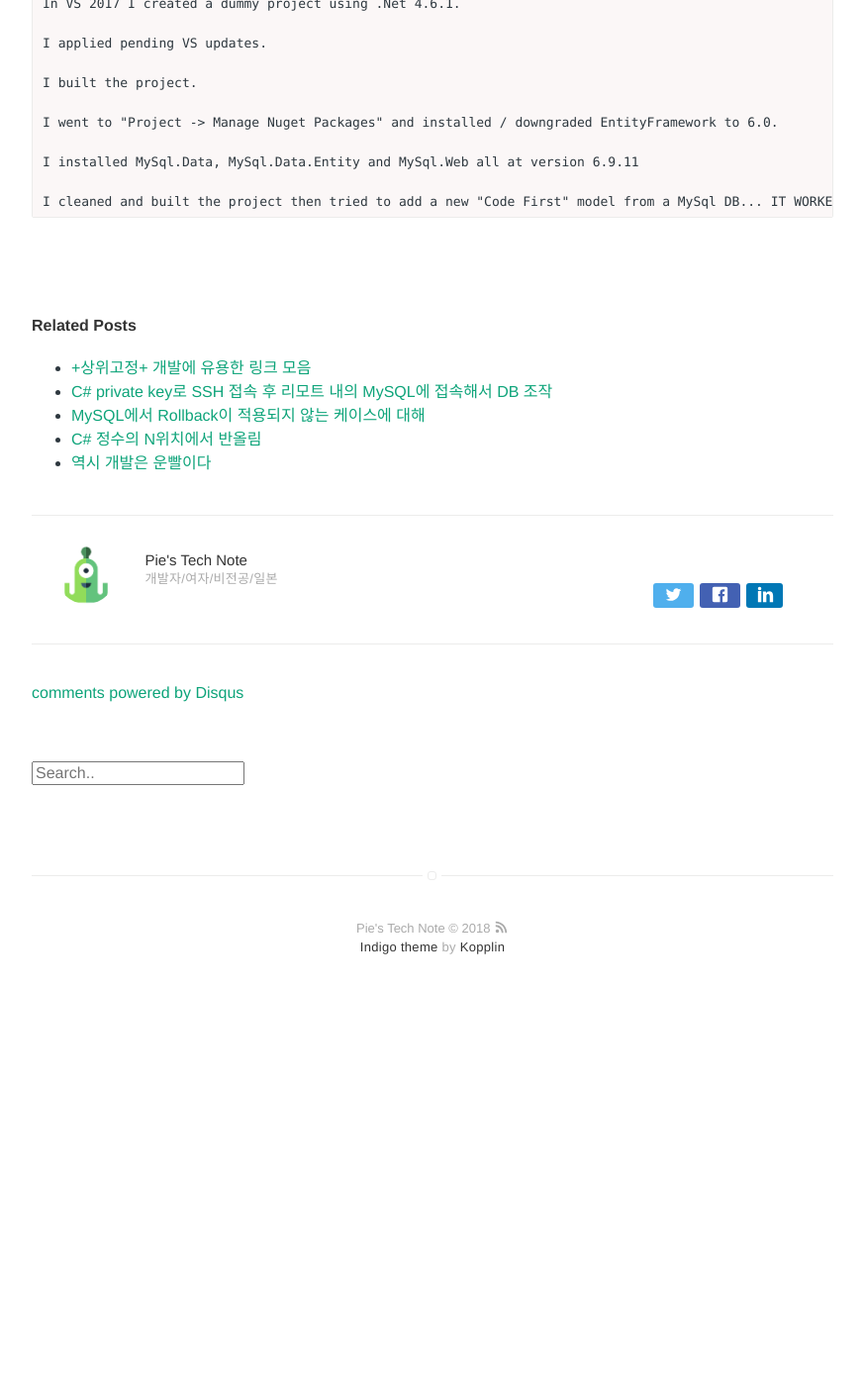
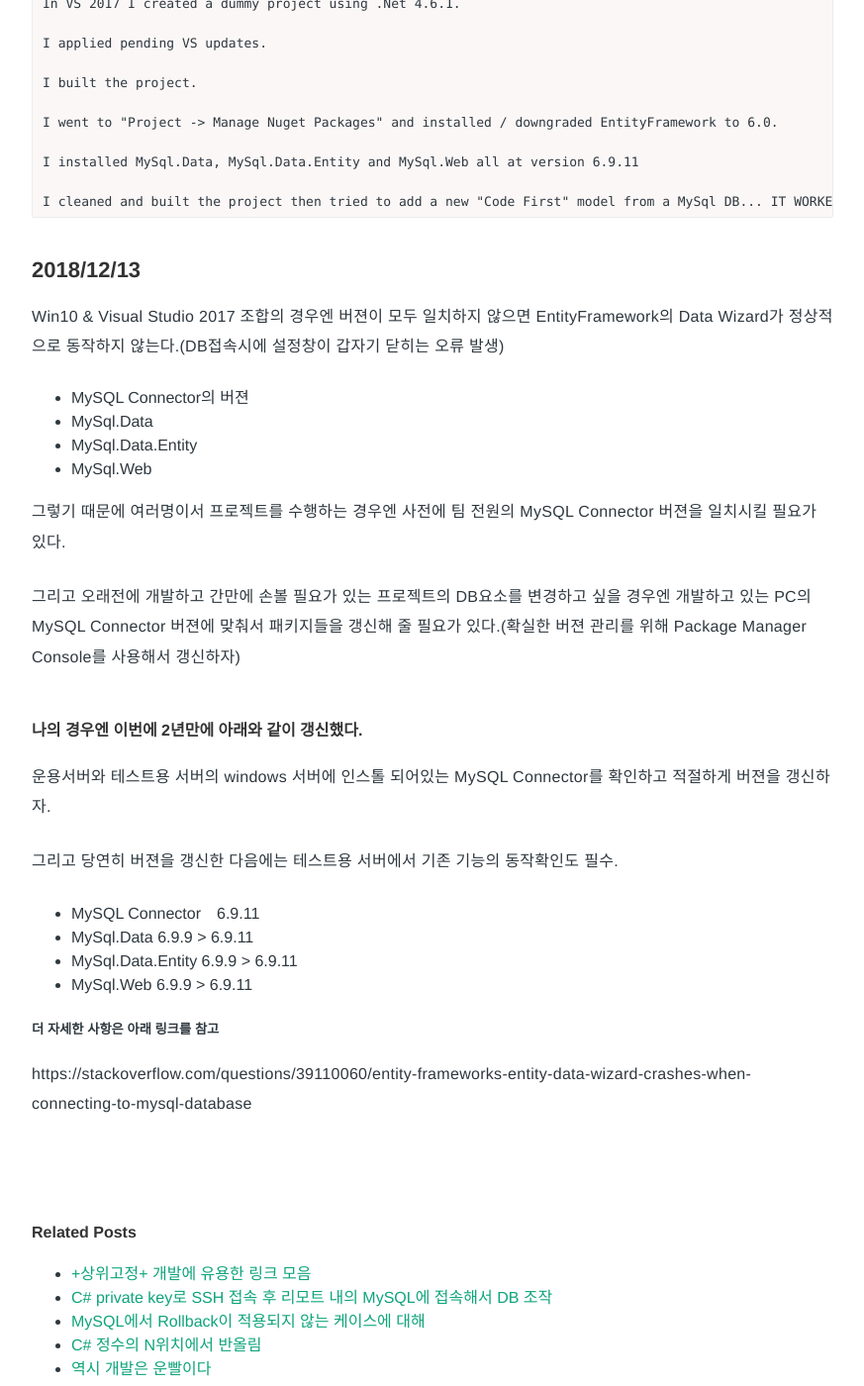
Before and after one commit to Pie001/pie001.github.io, a Jekyll site: the page built from _posts/2017-02-20-0033.md, in a window 1280 px wide and 1400 px high, scrolled down 3419 px. Shown: the whole window at 99% size, without its empty margins (203-1076 px from the left). Built offline with Jekyll 4.4.1, drawn with Linux system fonts in a browser that asks for light colours; comment, search, counter and statistics services are not loaded; before the commit the page ends 4454 px from its top, so only the background shows below that.

Commit message:
Update 2017-02-20-0033.md

````diff
--- a/_posts/2017-02-20-0033.md
+++ b/_posts/2017-02-20-0033.md
@@ -133,3 +133,30 @@
 
 I cleaned and built the project then tried to add a new "Code First" model from a MySql DB... IT WORKED!
 ```
+
+## 2018/12/13
+Win10 & Visual Studio 2017 조합의 경우엔 버젼이 모두 일치하지 않으면 EntityFramework의 Data Wizard가 정상적으로 동작하지 않는다.(DB접속시에 설정창이 갑자기 닫히는 오류 발생)
+
+- MySQL Connector의 버젼
+- MySql.Data
+- MySql.Data.Entity
+- MySql.Web
+
+그렇기 때문에 여러명이서 프로젝트를 수행하는 경우엔 사전에 팀 전원의 MySQL Connector 버젼을 일치시킬 필요가 있다.
+
+그리고 오래전에 개발하고 간만에 손볼 필요가 있는 프로젝트의 DB요소를 변경하고 싶을 경우엔 개발하고 있는 PC의 MySQL Connector 버젼에 맞춰서 패키지들을 갱신해 줄 필요가 있다.(확실한 버젼 관리를 위해 Package Manager Console를 사용해서 갱신하자)
+
+#### 나의 경우엔 이번에 2년만에 아래와 같이 갱신했다.
+
+운용서버와 테스트용 서버의 windows 서버에 인스톨 되어있는 MySQL Connector를 확인하고 적절하게 버젼을 갱신하자.
+
+그리고 당연히 버젼을 갱신한 다음에는 테스트용 서버에서 기존 기능의 동작확인도 필수.
+
+- MySQL Connector　6.9.11
+- MySql.Data 6.9.9 > 6.9.11
+- MySql.Data.Entity 6.9.9 > 6.9.11
+- MySql.Web 6.9.9 > 6.9.11
+
+##### 더 자세한 사항은 아래 링크를 참고
+
+https://stackoverflow.com/questions/39110060/entity-frameworks-entity-data-wizard-crashes-when-connecting-to-mysql-database
````
